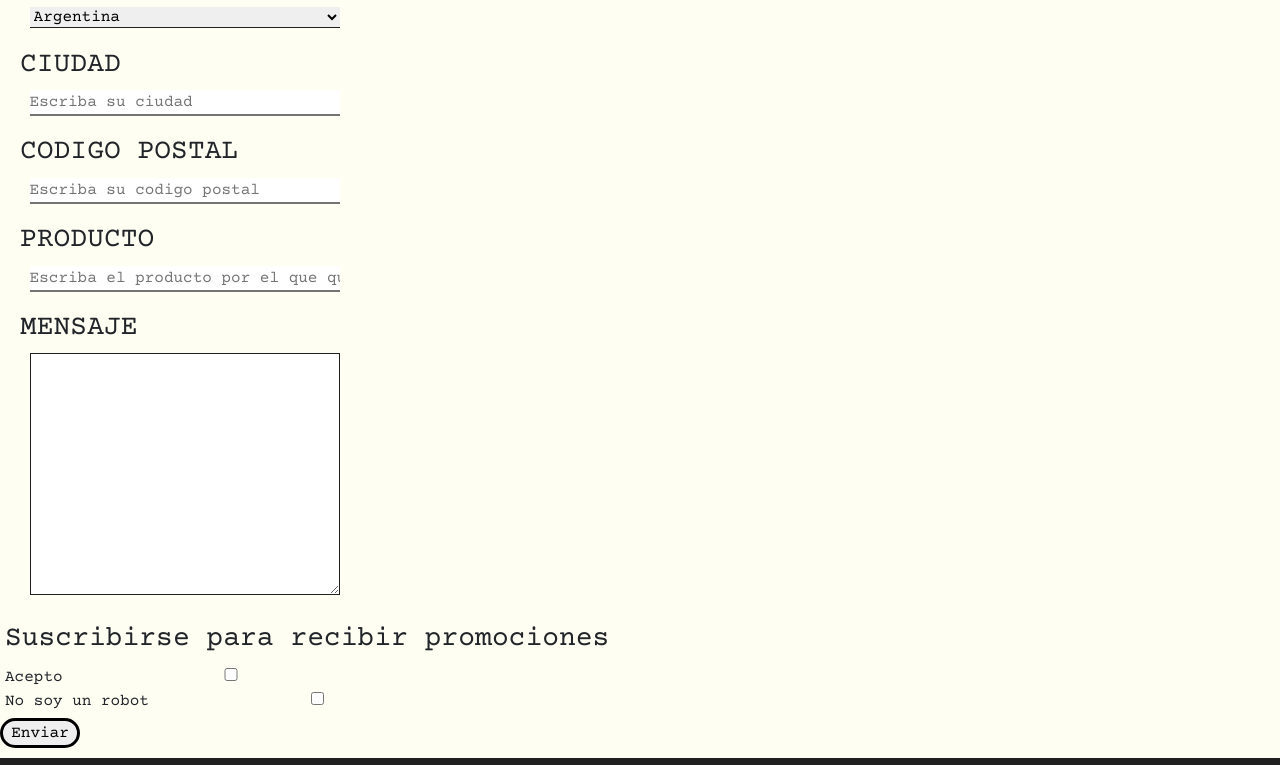
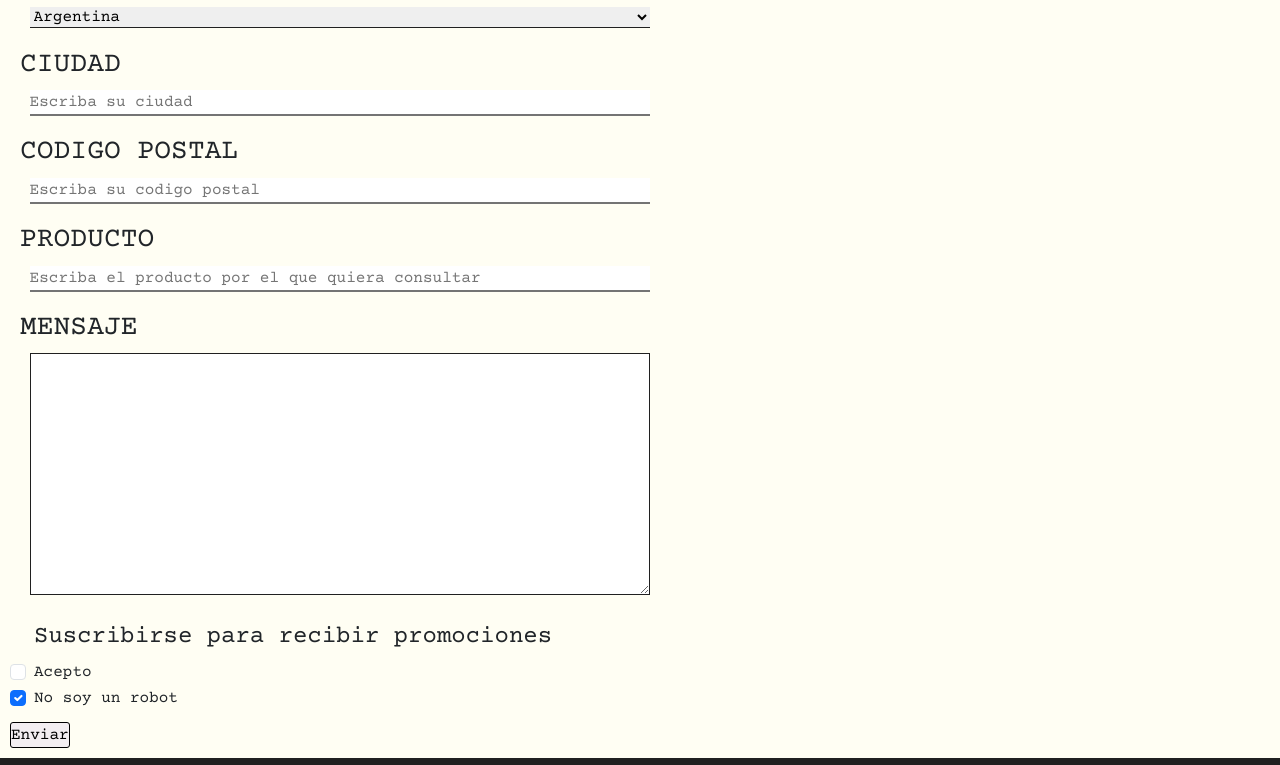
Before and after one commit to StefaniaScuncia/Jiko-Ai-Marca-de-Maquillaje, a website: page pages/contacto.html in a window 1280 px wide. Shown: the part 886-1651 px from the top of the page. Drawn offline with nearby package versions, Linux system fonts and the light colour scheme.

Commit message:
Implementacion de SEO

```diff
--- a/pages/contacto.html
+++ b/pages/contacto.html
@@ -6,7 +6,10 @@
     <meta http-equiv="X-UA-Compatible" content="IE=edge">
     <meta name="viewport" content="width=device-width, initial-scale=1.0">
     <title>Contacto</title>
-    <link href="https://cdn.jsdelivr.net/npm/bootstrap@5.3.0/dist/css/bootstrap.min.css" rel="stylesheet" integrity="sha384-9ndCyUaIbzAi2FUVXJi0CjmCapSmO7SnpJef0486qhLnuZ2cdeRhO02iuK6FUUVM" crossorigin="anonymous">
+    <meta name="description" content="Página oficial de Jiko Ai">
+    <meta name="keywords" content="maquillaje, Jiko Ai, oficial, makeup, delineador, labiales, maquillaje vegano, buenos aires">
+    <link href="https://cdn.jsdelivr.net/npm/bootstrap@5.3.0/dist/css/bootstrap.min.css" rel="stylesheet"
+        integrity="sha384-9ndCyUaIbzAi2FUVXJi0CjmCapSmO7SnpJef0486qhLnuZ2cdeRhO02iuK6FUUVM" crossorigin="anonymous">
     <link rel="shortcut icon" href="../images/J (1)-PhotoRoom.png-PhotoRoom.png" type="image/x-icon">
     <link rel="preconnect" href="https://fonts.googleapis.com">
     <link rel="preconnect" href="https://fonts.gstatic.com" crossorigin>
@@ -44,14 +47,16 @@
         </section>
 
         <div class="logo">
-            <a href="../index.html"><img src="../images/J (1)-PhotoRoom.png-PhotoRoom.png" alt="Logo de JikoAi" width="74" class="img-fluid"></a>
+            <a href="../index.html"><img src="../images/J (1)-PhotoRoom.png-PhotoRoom.png" alt="Logo de JikoAi"
+                    width="74" class="img-fluid"></a>
         </div>
 
         <div class="headerContent">
             <div class="busqueda">
                 <form action="" method="get" class="search-bar">
                     <input type="text" placeholder="Buscar" class="borrarTexto">
-                    <button type="submit"><img src="../images/lupita.png" alt="logo" width="25px" class="img-fluid"></button>
+                    <button type="submit"><img src="../images/lupita.png" alt="logo" width="25px"
+                            class="img-fluid"></button>
                 </form>
             </div>
 
@@ -68,8 +73,10 @@
 
         <div class="comprasCuenta">
             <ul class="loguitos">
-                <li><img src="../images/logomicuenta.png" alt="logoMiCuenta" width="30px" height="30px" class="img-fluid"></li>
-                <li><img src="../images/miscompras.png" alt="logoMisCompras" width="30px" height="30px" class="img-fluid"></li>
+                <li><img src="../images/logomicuenta.png" alt="logoMiCuenta" width="30px" height="30px"
+                        class="img-fluid"></li>
+                <li><img src="../images/miscompras.png" alt="logoMisCompras" width="30px" height="30px"
+                        class="img-fluid"></li>
                 <li><img src="../images/lupamobile.png" alt="logoLupaMobile" class="lupaMobile" width="30px"
                         height="30px" class="img-fluid"></li>
             </ul>
@@ -164,22 +171,24 @@
                 </div>
         </section>
 
-        <section class="containerform">
-            <div>
-                <h3>Suscribirse para recibir promociones</h3>
-                <label for="acepto">Acepto</label>
-                <input type="checkbox" id="acepto" required>
-            </div>
+        <div class="form-check">
+            <h4>Suscribirse para recibir promociones</h4>
+            <input class="form-check-input" type="checkbox" value="" id="flexCheckDefault">
+            <label class="form-check-label" for="flexCheckDefault">
+              Acepto
+            </label>
+        </div>
+        <div class="form-check">
+            <input class="form-check-input" type="checkbox" value="" id="flexCheckChecked" checked>
+            <label class="form-check-label" for="flexCheckChecked">
+              No soy un robot
+            </label>
+        </div>
 
-            <div>
-                <label for="acepto">No soy un robot</label>
-                <input type="checkbox" id="robotcheck" required>
-            </div>
-        </section>
+        <button type="submit">Enviar</button>
 
-        <div class="botonEnviar">
-            <input type="submit" value="Enviar">
-        </div>
+
+
 
     </main>
 
--- a/style/scss/_versionmobile/_versionmobile.scss
+++ b/style/scss/_versionmobile/_versionmobile.scss
@@ -1,6 +1,4 @@
 @media (max-width: 425px) {
-
-    //NAVBURGER
 
     #navBurger {
         display: flex;
@@ -202,6 +200,10 @@
         width: 100%;
     }
 
-    //FAQS
-
+    //PRODUCTOS
+    #productosPage {
+        display: flex;
+        flex-direction: column;
+        gap: 10px;
+    }
 }
--- a/style/scss/base/_reset.scss
+++ b/style/scss/base/_reset.scss
@@ -7,6 +7,6 @@
 }
 
 body {
-        font-family: 'Courier Prime', monospace;
-        background-color: #fffef3;
+    font-family: 'Courier Prime', monospace;
+    background-color: #fffef3;
 }
--- a/style/scss/layout/_footer.scss
+++ b/style/scss/layout/_footer.scss
@@ -73,6 +73,16 @@ footer {
                     margin: 10px 0 10px 0;
                     width: 80%;
                 }
+
+                button {
+                    border-radius: 3px;
+                    border: #202020;
+                    background-color: #f3eef1;
+                    border: solid;
+                    margin-bottom: 10px;
+                    border-width: thin;
+                    margin: 10px;
+                }
             }
 
             #email {
--- a/style/scss/main.scss
+++ b/style/scss/main.scss
@@ -22,6 +22,7 @@
 //EstilosFAQS
 @import "./pages/faq";
 
+
 //Estilos mobile
 @import "./_versionmobile/versionmobile";
 
--- a/style/scss/pages/_contacto.scss
+++ b/style/scss/pages/_contacto.scss
@@ -1,8 +1,15 @@
-.containerform {
-    display: flex;
-    flex-direction: column;
-    justify-content: left;
-    margin: 5px;
+.form-check {
+    margin-left: 10px;
+}
+
+button {
+    border-radius: 3px;
+    border: #202020;
+    background-color: #f3eef1;
+    border: solid;
+    margin-bottom: 10px;
+    border-width: thin;
+    margin: 10px;
 }
 
 .contacto {
@@ -18,22 +25,12 @@
     }
 }
 
-
-.botonEnviar input {
-    border: #202020;
-    border: solid;
-    margin-bottom: 10px;
-    width: 80px;
-    height: 30px;
-    border-radius: 20px;
-}
-
 input {
     border-color: #202020;
     border-right: none;
     border-left: none;
     border-top: none;
-    width: 25%;
+    width: 50%;
 }
 
 select {
@@ -41,10 +38,10 @@ select {
     border-right: none;
     border-left: none;
     border-top: none;
-    width: 25%;
+    width: 50%;
 }
 
 textarea {
     border-color: #202020;
-    width: 25%;
+    width: 50%;
 }
--- a/style/scss/pages/_productos.scss
+++ b/style/scss/pages/_productos.scss
@@ -2,10 +2,11 @@ main {
     h2 {
         margin: 10px;
     }
+
     #productosPage {
         display: grid;
-        grid-template-columns: repeat(4, 1fr); // Crea 6 columnas con el mismo ancho
-        grid-template-rows: repeat(5, 1fr); // Crea 3 filas con la misma altura
+        grid-template-columns: repeat(4, 1fr);
+        grid-template-rows: repeat(5, 1fr);
         gap: 10px;
 
         .productodiv {
```
Also changed, not shown: index.html (+3 -0 lines), pages/faq.html (+2 -0 lines), pages/nosotros.html (+3 -1 lines), pages/productos.html (+3 -1 lines), style/scss/layout/_navbar.scss (+8 -6 lines), style/css/style.css, style/scss/abstracts/_variables.scss (deleted), style/scss/components/_button.scss (deleted), style/scss/components/_input.scss (deleted), 1 other file.
